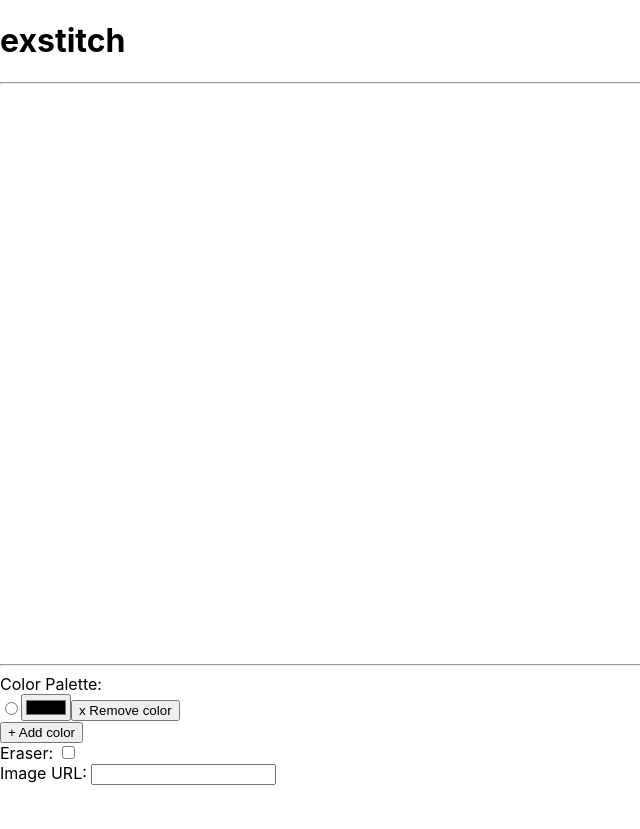
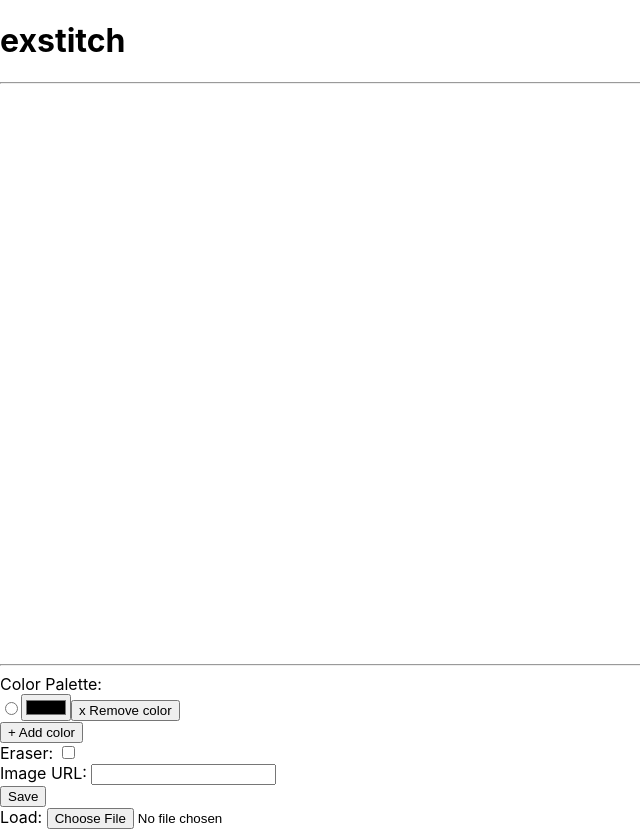
Before and after one commit to monman53/exstitch, a React (Create React App) app: page / in a window 1280 px wide. Shown: the whole page, without its empty margins (0-640 px from the left). Before the commit the page ends 800 px from the top, so only its background shows below. Built offline with nearby package versions, Linux system fonts and the light colour scheme.

Commit message:
Save and load

```diff
--- a/src/Editor.tsx
+++ b/src/Editor.tsx
@@ -71,7 +71,9 @@ function Editor() {
     const width = state.nw * state.dw;
     ctx.clearRect(0, 0, width, height);
     ctx.globalAlpha = 0.4;
-    ctx.drawImage(state.image, 0, 0)
+    if (state.image instanceof Image) {
+      ctx.drawImage(state.image, 0, 0)
+    }
   }
 
   const renderCanvas = () => {
@@ -182,6 +184,31 @@ function Editor() {
     };
   };
 
+  const exportData = () => {
+    const jsonString = `data:text/json;chatset=utf-8,${encodeURIComponent(
+      JSON.stringify(state)
+    )}`;
+    const link = document.createElement("a");
+    link.href = jsonString;
+    link.download = "data.json";
+    link.click();
+  };
+
+  const loadData = (event: React.ChangeEvent<HTMLInputElement>) => {
+    const fileReader = new FileReader();
+    if (event.target.files !== null) {
+      fileReader.readAsText(event.target.files[0], "UTF-8");
+      fileReader.onload = e => {
+        if (e.target !== null) {
+          if (typeof e.target.result === "string") {
+            const data = JSON.parse(e.target.result);
+            setState(data);
+          }
+        }
+      };
+    }
+  };
+
   useEffect(() => {
     renderBGCanvas();
     renderCanvas();
@@ -219,6 +246,9 @@ function Editor() {
         Eraser: <input type="checkbox" checked={state.eraserEnabled} onChange={handleEraserChange} />
         <br />
         Image URL: <input type="text" value={state.imageURL} onChange={handleImageURLChange} />
+        <br />
+        <button onClick={exportData}>Save</button><br />
+        Load: <input type="file" onChange={loadData} ></input>
       </div>
     </div>
   );
```
